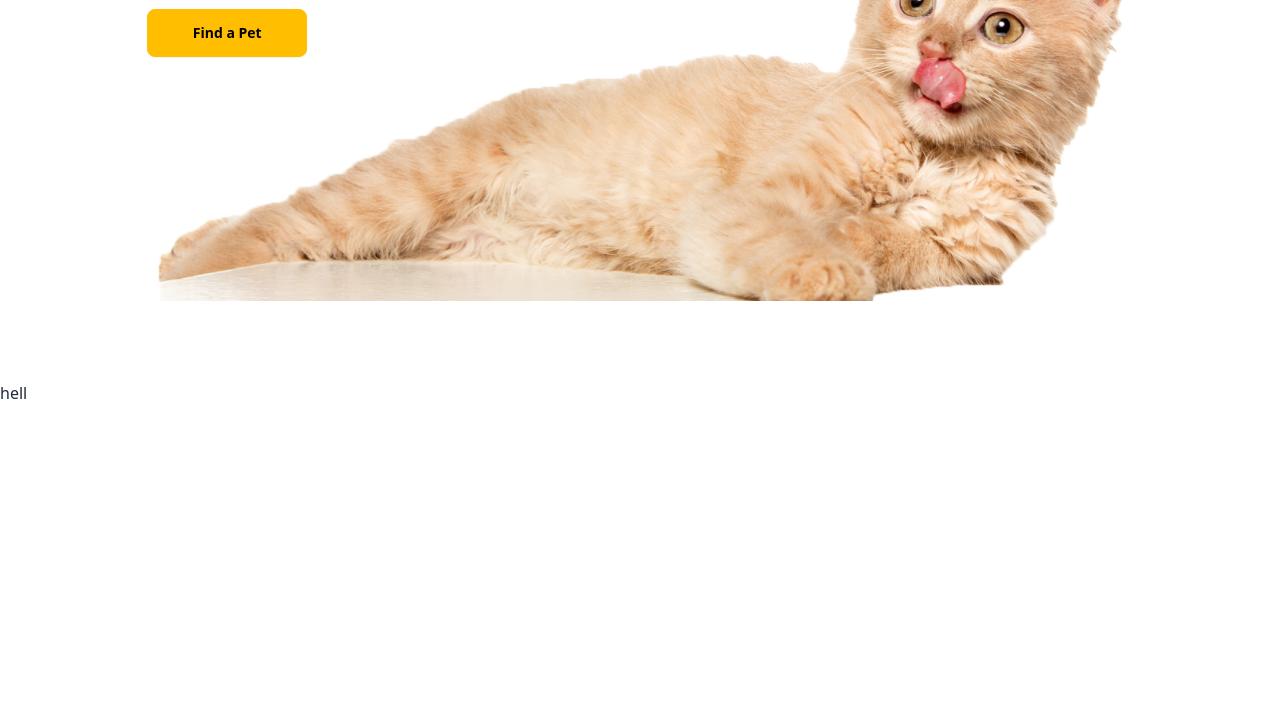
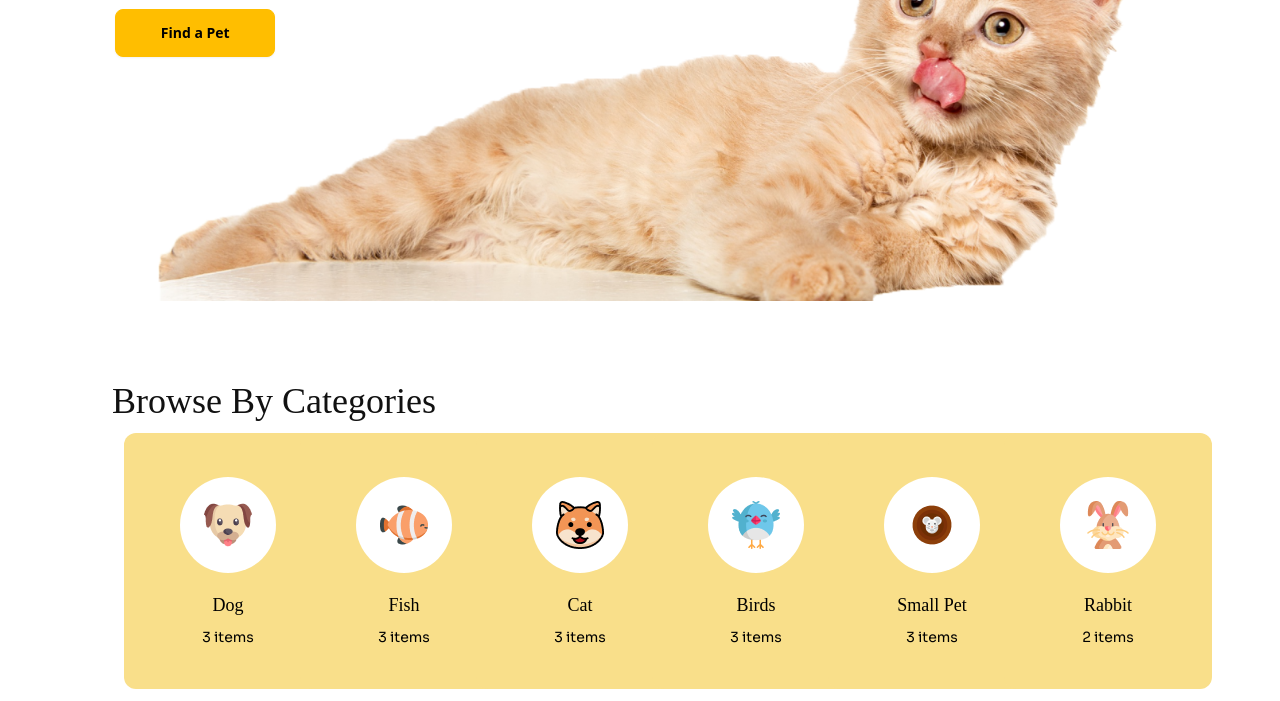
Before and after one commit to Shakil-009/assignment-3, a plain HTML site: page index.html in a window 1280 px wide. Shown: the part 359-1060 px from the top of the page. Before the commit the page ends 800 px from the top, so only its background shows below. Drawn offline with nearby package versions, Linux system fonts and the light colour scheme; a web font is replaced by a local one.

Commit message:
added catagory

```diff
--- a/index.html
+++ b/index.html
@@ -57,7 +57,7 @@
     <main>
         <div class="flex justify-end flex-col-reverse mx-auto w-[82%] he my-6 md:my-0 md:relative md:h-auto md:mb-20">
             <div class="w-[100%] z-0 relative"><img class="absolute -top-20 md:static" src="c1-assets/cat-big.png" alt=""></div>
-            <div class="pl-8 md:top-10 md:absolute">
+            <div class="pl-8 md:top-10 md:absolute md:pl-0">
                 <h1 class="sm-title mb-4 md:text-6xl">Pamper Your Pet,<br>Because They Deserve<br>the Best</h1>
                 <p class="des w-4/5 md:w-2/3 mb-6 text-slate-700 md:text-xl leading-9">
                     Discover a world of treats, toys, and essentials handpicked for your furry friends. Shop now and make tails wag with joy!
@@ -67,7 +67,40 @@
         </div>
 
         <div>
-            hell
+            <h2 class="cat-title pl-5 md:text-4xl md:leading-10 md:w-[82.5%] md:mx-auto md:pl-0">Browse By Categories</h2>
+            <!-- <div class="grid grid-cols-2 md:grid-cols-6 md:w-[82.5%] md mx-auto"> -->
+            <div class="flex flex-wrap md:grid md:grid-cols-6 pl-3 md:pl-0 md:w-[82.5%] md mx-auto">
+                <div class="w-44 h-56 md:w-52 md:h-64 flex flex-col justify-center items-center bg-[#f9df8a] rounded-xl m-3">
+                    <div class="h-24 w-24 bg-white justify-items-center content-center rounded-full mb-5"><img  src="c1-assets/dog-cartoon.png" alt=""></div>
+                    <h4 class="adlam-regular text-lg leading-6 text-black mb-3">Dog</h4>
+                    <p class="sora text-sm leading-4 text-black">3 items</p>
+                </div>
+                <div class="w-44 h-56 md:w-52 md:h-64 flex flex-col justify-center items-center bg-[#f9df8a] rounded-xl m-3">
+                    <div class="h-24 w-24 bg-white justify-items-center content-center rounded-full mb-5"><img  src="c1-assets/fish-cartoon.png" alt=""></div>
+                    <h4 class="adlam-regular text-lg leading-6 text-black mb-3">Fish</h4>
+                    <p class="sora text-sm leading-4 text-black">3 items</p>
+                </div>
+                <div class="w-44 h-56 md:w-52 md:h-64 flex flex-col justify-center items-center bg-[#f9df8a] rounded-xl m-3">
+                    <div class="h-24 w-24 bg-white justify-items-center content-center rounded-full mb-5"><img  src="c1-assets/cat-cartoon.png" alt=""></div>
+                    <h4 class="adlam-regular text-lg leading-6 text-black mb-3">Cat</h4>
+                    <p class="sora text-sm leading-4 text-black">3 items</p>
+                </div>
+                <div class="w-44 h-56 md:w-52 md:h-64 flex flex-col justify-center items-center bg-[#f9df8a] rounded-xl m-3">
+                    <div class="h-24 w-24 bg-white justify-items-center content-center rounded-full mb-5"><img  src="c1-assets/bird-cartoon.png" alt=""></div>
+                    <h4 class="adlam-regular text-lg leading-6 text-black mb-3">Birds</h4>
+                    <p class="sora text-sm leading-4 text-black">3 items</p>
+                </div>
+                <div class="w-44 h-56 md:w-52 md:h-64 flex flex-col justify-center items-center bg-[#f9df8a] rounded-xl m-3">
+                    <div class="h-24 w-24 bg-white justify-items-center content-center rounded-full mb-5"><img  src="c1-assets/mouse-cartoon.png" alt=""></div>
+                    <h4 class="adlam-regular text-lg leading-6 text-black mb-3">Small Pet</h4>
+                    <p class="sora text-sm leading-4 text-black">3 items</p>
+                </div>
+                <div class="w-44 h-56 md:w-52 md:h-64 flex flex-col justify-center items-center bg-[#f9df8a] rounded-xl m-3">
+                    <div class="h-24 w-24 bg-white justify-items-center content-center rounded-full mb-5"><img  src="c1-assets/rabbit-cartoon.png" alt=""></div>
+                    <h4 class="adlam-regular text-lg leading-6 text-black mb-3">Rabbit</h4>
+                    <p class="sora text-sm leading-4 text-black">2 items</p>
+                </div>
+            </div>
 
         </div>
     </main>
--- a/style.css
+++ b/style.css
@@ -1,4 +1,17 @@
 @import url('https://fonts.googleapis.com/css2?family=ADLaM+Display&family=Sora:wght@100..800&display=swap');
+
+
+
+.adlam-regular {
+    font-family: "ADLaM Display", serif;
+    font-weight: 400;
+    font-style: normal;
+  }
+  .sora{
+    font-family: "Sora", serif;
+    font-weight: 400;
+    font-style: normal;
+  }
 /* Nav design */
 .navbar{
     display: flex;
@@ -65,7 +78,19 @@ cursor: pointer;
 button:hover{
     cursor: pointer;
 }
-
+/* cards */
+.cat-title{
+    color: rgb(17, 17, 17);
+font-family: ADLaM Display;
+font-size: 24px;
+font-weight: 400;
+line-height: 31px;
+letter-spacing: 0%;
+text-align: left;
+}
+.back{
+    background-color: #f9df8a;
+}
 
 
 
```
